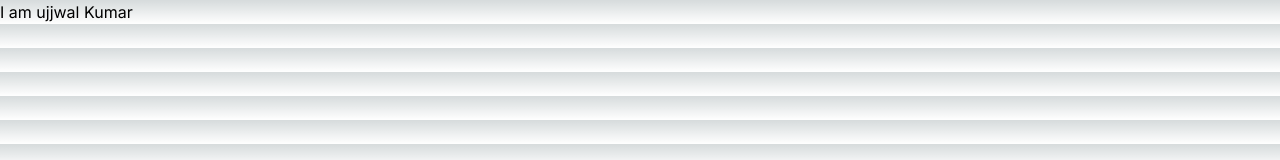
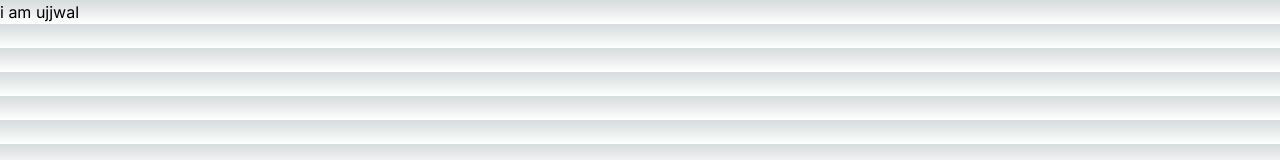
Before and after one commit to ujjwalkumar72353/Ujjwal-weather-app, a Next.js app: page / in a window 1280 px wide. Shown: the top 160 px of the page. Built offline with nearby package versions, Linux system fonts and the light colour scheme.

Commit message:
Your commit message here

```diff
--- a/app/page.tsx
+++ b/app/page.tsx
@@ -4,7 +4,7 @@ export default function Home() {
   return (
     <main>
     <div>
-      I am ujjwal Kumar
+     i am ujjwal
     </div>
     </main>
   );
```
